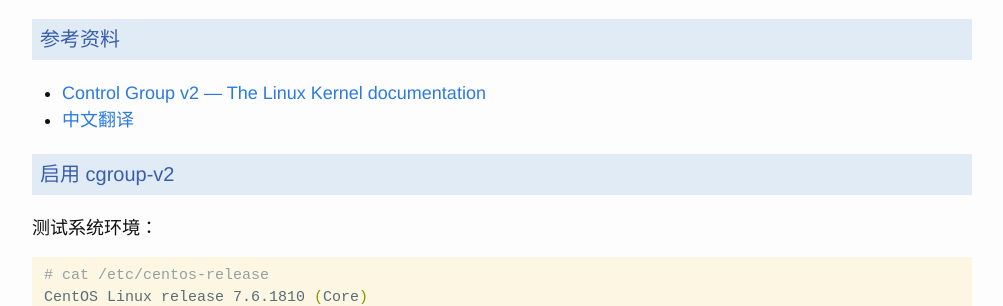
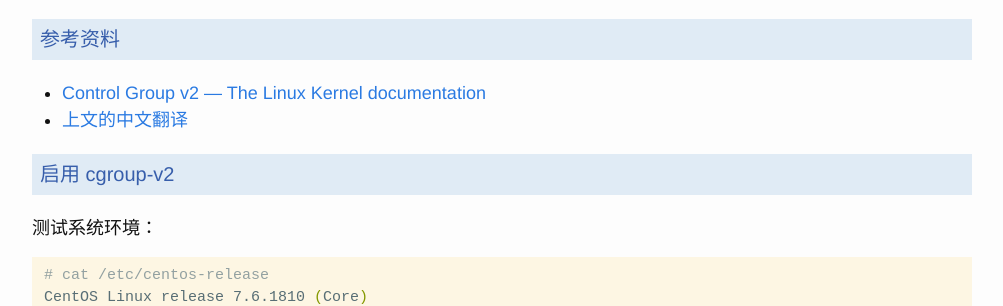
Before and after one commit to childe/ohmycat, a Jekyll site: the page built from _posts/2022-03-22-cgroup-v2-simple-note.md, in a window 1280 px wide and 900 px high. Shown: the part 204-510 px from the top of the window, without its empty margins (138-1141 px from the left). Built offline with Jekyll 4.4.1, drawn with Linux system fonts in a browser that asks for light colours; our own code applies the rules of GitHub Pages for plain Markdown files.

Commit message:
modified:   _posts/2022-03-22-cgroup-v2-simple-note.md

```diff
--- a/_posts/2022-03-22-cgroup-v2-simple-note.md
+++ b/_posts/2022-03-22-cgroup-v2-simple-note.md
@@ -8,7 +8,7 @@ title: cgroup v2 学习笔记简记
 ## 参考资料
 
 - [Control Group v2 — The Linux Kernel documentation](https://www.kernel.org/doc/html/v5.10/admin-guide/cgroup-v2.html)
-- [中文翻译](https://arthurchiao.art/blog/cgroupv2-zh)
+- [上文的中文翻译](https://arthurchiao.art/blog/cgroupv2-zh)
 
 ## 启用 cgroup-v2
 
```
